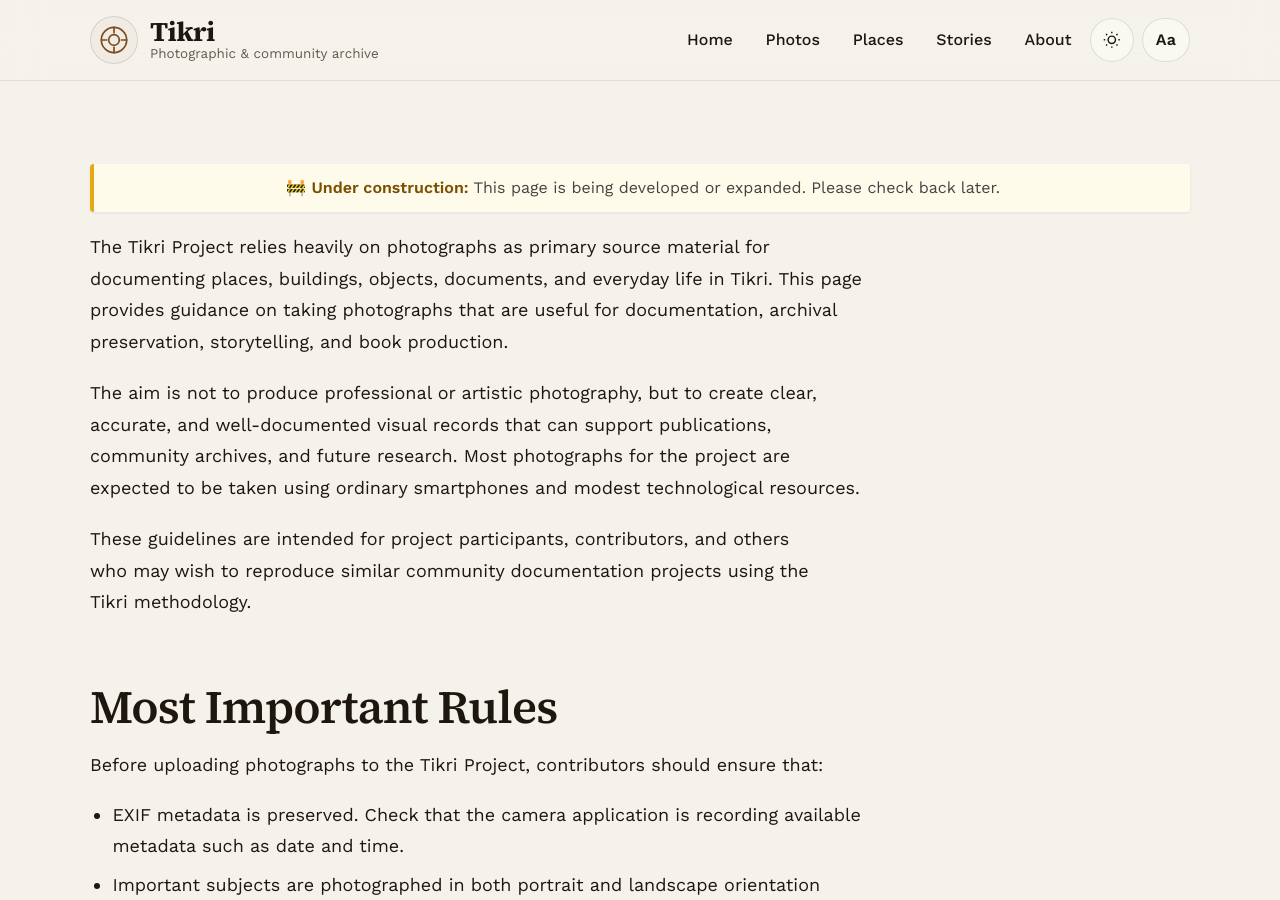
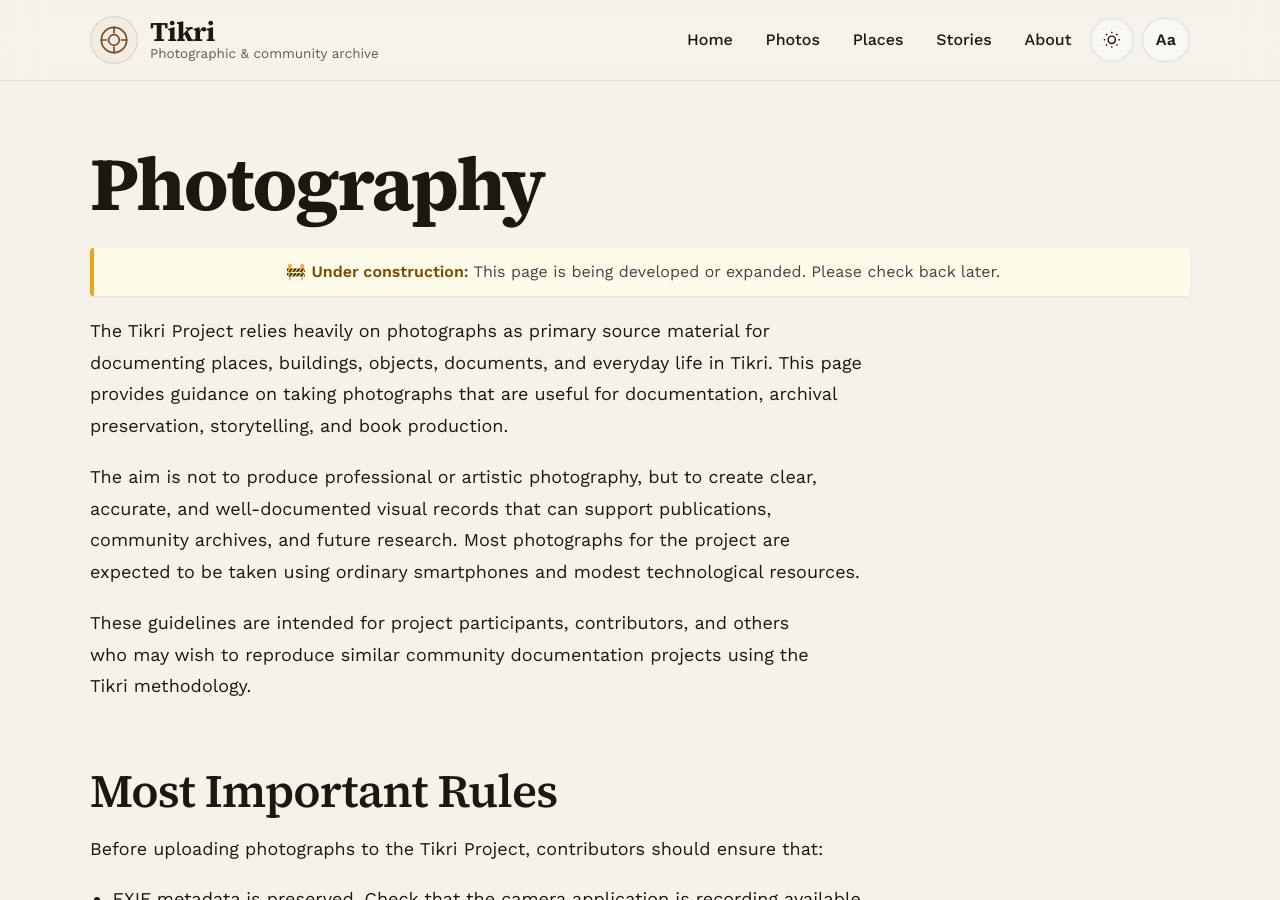
Before and after one commit to sunilabrahamindia/tikri, a Jekyll site: the page built from docs/photography.md, in a window 1280 px wide and 900 px high. Built offline with Jekyll 4.4.1, drawn with Linux system fonts in a browser that asks for light colours.

Commit message:
Update photography.md

```diff
--- a/docs/photography.md
+++ b/docs/photography.md
@@ -6,6 +6,8 @@ permalink: /docs/photography/
 categories: [Documentation]
 created: 2026-06-01
 ---
+
+# Photography
 
 {% include under-construction.html %}
 
```
